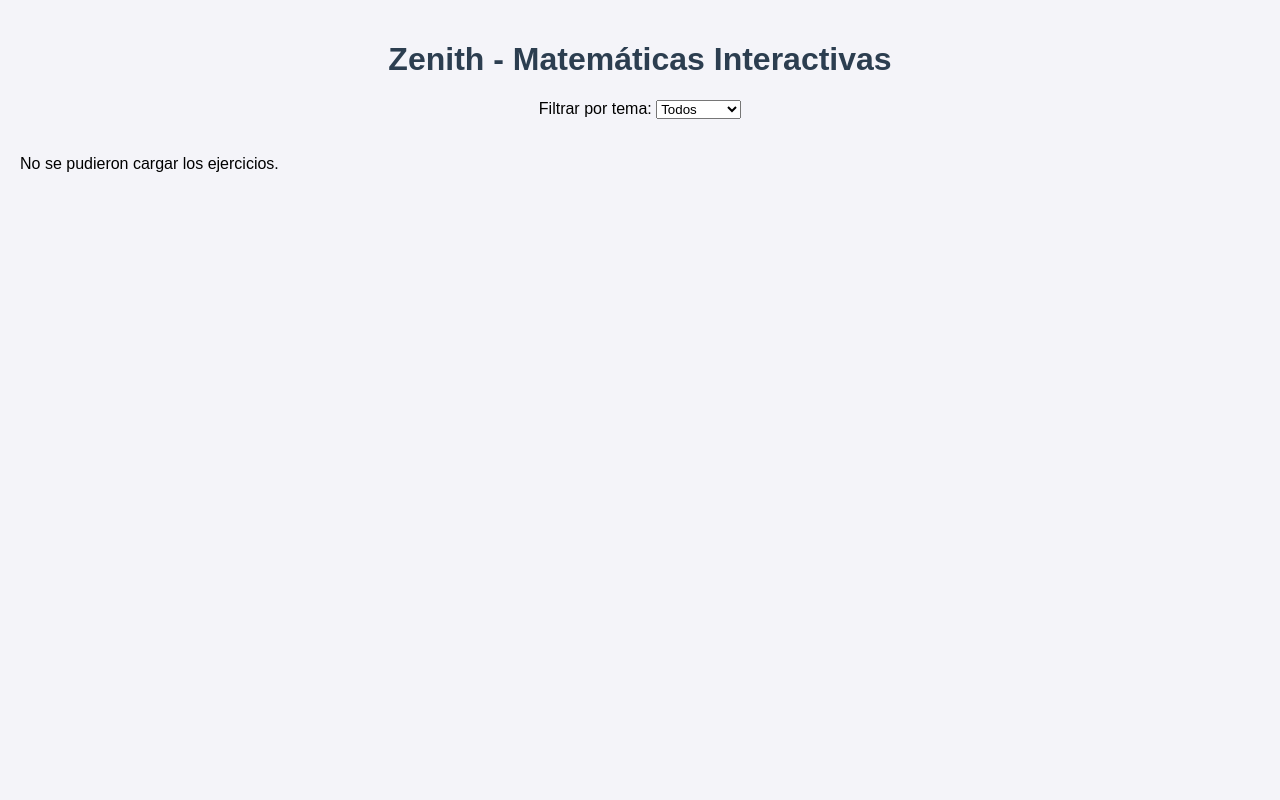
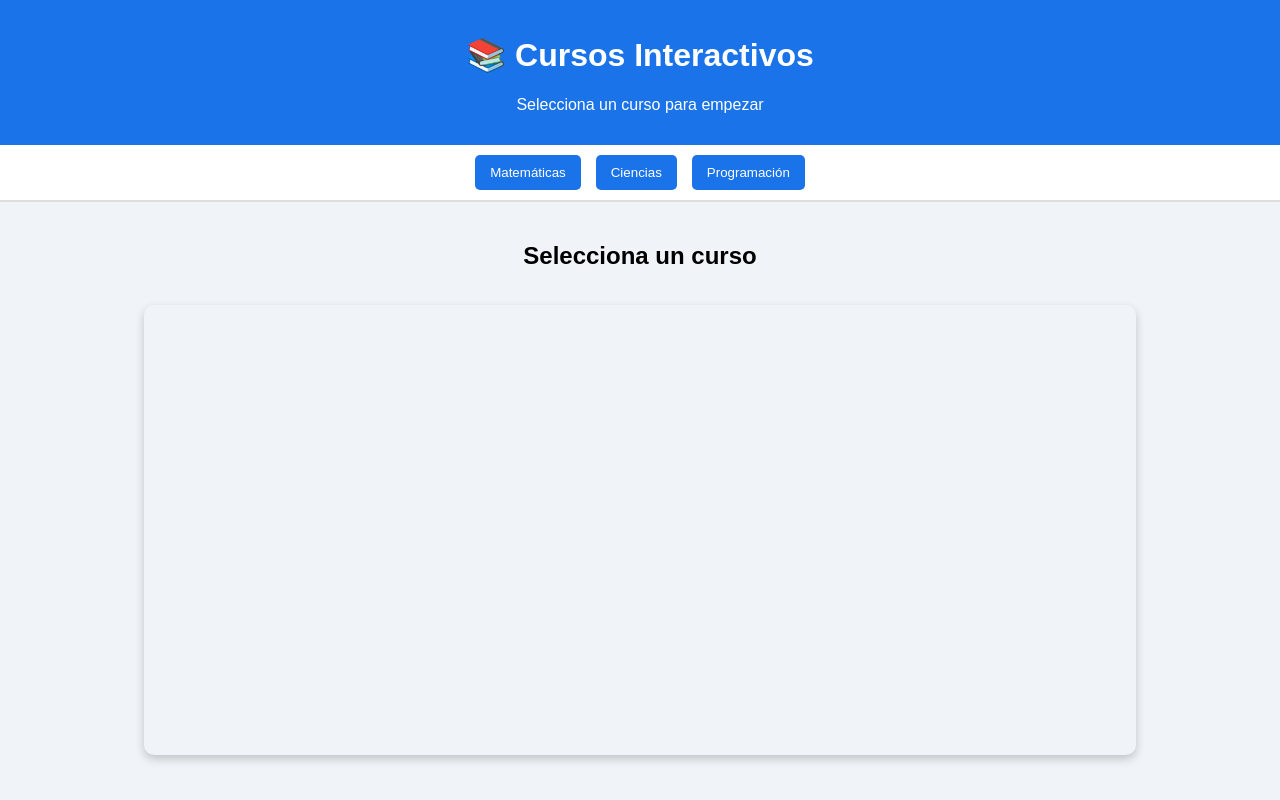
Before and after one commit to DerekSantos09/Zenith, a plain HTML site: page education.html in a window 1280 px wide. Drawn offline with Linux system fonts and the light colour scheme; no server answers.

Commit message:
Update education.html

```diff
--- a/education.html
+++ b/education.html
@@ -3,93 +3,75 @@
 <head>
   <meta charset="UTF-8">
   <meta name="viewport" content="width=device-width, initial-scale=1.0">
-  <title>Zenith - Matemáticas Interactivas</title>
+  <title>Cursos en mi Web</title>
   <style>
     body {
       font-family: Arial, sans-serif;
-      background-color: #f4f4f9;
+      background: #f0f4f8;
+      margin: 0;
+      padding: 0;
+    }
+    header {
+      background: #1a73e8;
+      color: white;
+      padding: 15px;
+      text-align: center;
+    }
+    nav {
+      background: #fff;
+      padding: 10px;
+      display: flex;
+      justify-content: center;
+      gap: 15px;
+      border-bottom: 2px solid #ddd;
+    }
+    nav button {
+      background: #1a73e8;
+      color: white;
+      border: none;
+      padding: 10px 15px;
+      border-radius: 5px;
+      cursor: pointer;
+    }
+    nav button:hover {
+      background: #155ab6;
+    }
+    .content {
       padding: 20px;
-      margin: 0;
+      text-align: center;
     }
-    h1 { text-align: center; color: #2c3e50; }
-    #filter-container { text-align: center; margin: 20px 0; }
-    #exercises-container {
-      display: grid;
-      grid-template-columns: repeat(auto-fit, minmax(250px, 1fr));
-      gap: 15px;
+    iframe {
+      width: 80%;
+      height: 450px;
+      border: none;
+      border-radius: 10px;
+      box-shadow: 0 4px 10px rgba(0,0,0,0.2);
+      margin-top: 15px;
     }
-    .exercise-card {
-      background-color: #fff;
-      border-radius: 10px;
-      padding: 15px;
-      box-shadow: 0px 3px 8px rgba(0,0,0,0.1);
-      display: flex;
-      flex-direction: column;
-      justify-content: space-between;
-    }
-    .exercise-card h3 { margin: 0 0 10px 0; }
-    .exercise-card a { text-decoration: none; color: #3498db; font-weight: bold; margin-top: 10px; align-self: flex-start; }
   </style>
 </head>
 <body>
-  <h1>Zenith - Matemáticas Interactivas</h1>
+  <header>
+    <h1>📚 Cursos Interactivos</h1>
+    <p>Selecciona un curso para empezar</p>
+  </header>
 
-  <div id="filter-container">
-    <label for="topic-select">Filtrar por tema: </label>
-    <select id="topic-select">
-      <option value="all">Todos</option>
-      <option value="algebra">Álgebra</option>
-      <option value="geometry">Geometría</option>
-      <option value="calculus">Cálculo</option>
-    </select>
+  <nav>
+    <button onclick="loadCourse('https://www.youtube.com/embed/HEfHFsfGXjs')">Matemáticas</button>
+    <button onclick="loadCourse('https://www.youtube.com/embed/VcT6jI5jLJM')">Ciencias</button>
+    <button onclick="loadCourse('https://www.youtube.com/embed/GFO_txvwK_c')">Programación</button>
+  </nav>
+
+  <div class="content">
+    <h2 id="course-title">Selecciona un curso</h2>
+    <iframe id="course-frame" src=""></iframe>
   </div>
 
-  <div id="exercises-container"></div>
-
   <script>
-    const apiURL = "https://www.khanacademy.org/api/v1/exercises";
-    const container = document.getElementById("exercises-container");
-    const topicSelect = document.getElementById("topic-select");
-    let allExercises = [];
-
-    fetch(apiURL)
-      .then(res => res.json())
-      .then(data => {
-        allExercises = data.filter(ex => ex.domain_slug === "math");
-        renderExercises("all");
-      })
-      .catch(err => {
-        console.error(err);
-        container.innerHTML = "<p>No se pudieron cargar los ejercicios.</p>";
-      });
-
-    function renderExercises(topic) {
-      container.innerHTML = "";
-      let filtered = allExercises;
-      if (topic !== "all") {
-        filtered = allExercises.filter(ex => ex.subject_slug?.toLowerCase() === topic);
-      }
-
-      filtered.slice(0, 20).forEach(ex => {
-        const card = document.createElement("div");
-        card.classList.add("exercise-card");
-
-        // Crear enlace al ejercicio
-        const exerciseLink = `https://www.khanacademy.org/exercisedashboard/${ex.slug}`;
-        // Crear enlace al video si existe
-        const videoLink = ex.video_id ? `https://www.khanacademy.org/embed_video?v=${ex.video_id}` : null;
-
-        card.innerHTML = `
-          <h3>${ex.display_name}</h3>
-          <p>${ex.description || "Ejercicio interactivo de Khan Academy."}</p>
-          <a href="${exerciseLink}" target="_blank">Ir al ejercicio</a>
-          ${videoLink ? `<a href="${videoLink}" target="_blank">Ver video explicativo</a>` : ""}
-        `;
-        container.appendChild(card);
-      });
+    function loadCourse(url) {
+      document.getElementById("course-frame").src = url;
+      document.getElementById("course-title").innerText = "Curso en progreso...";
     }
-
-    topicSelect.addEventListener("change", (e) => renderExercises(e.target.value));
   </script>
 </body>
 </html>
```
